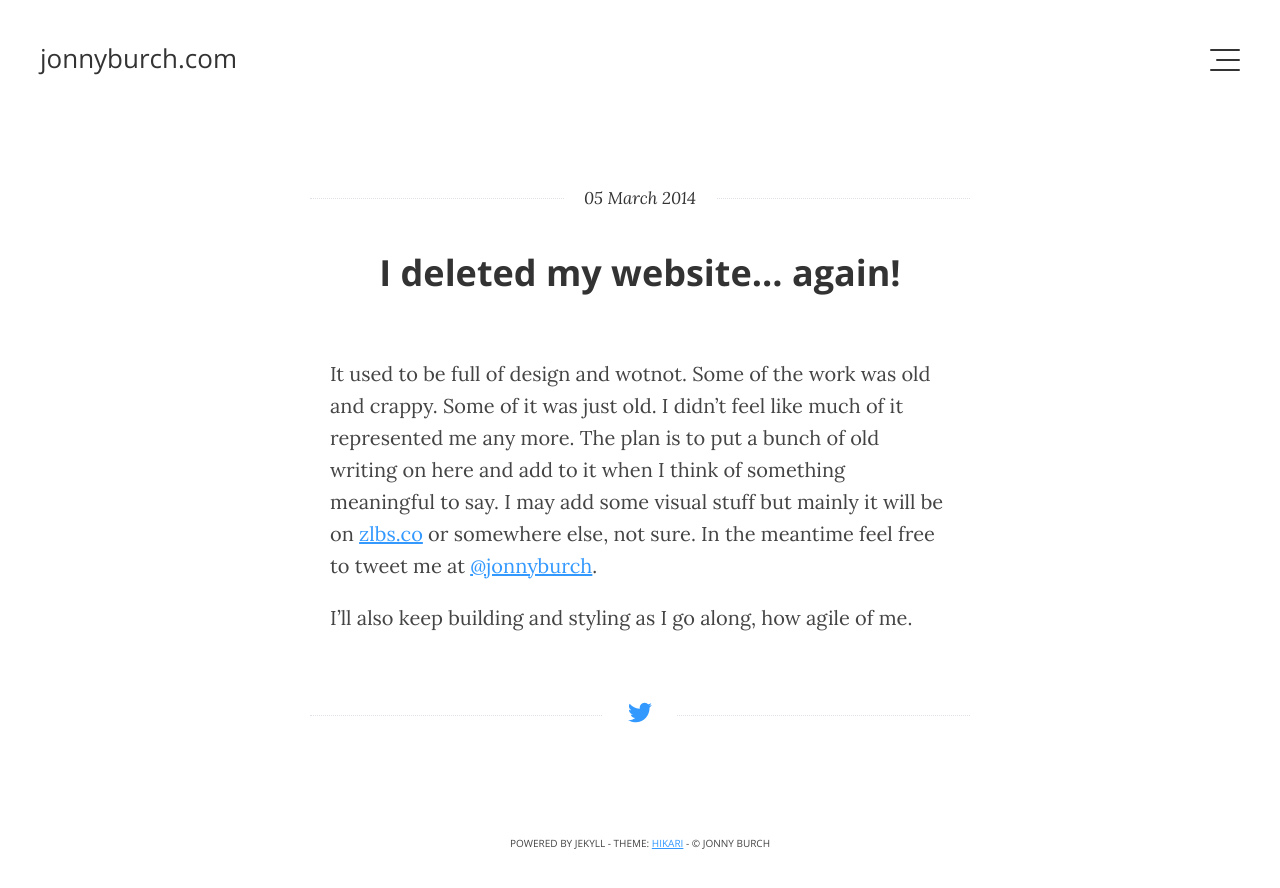
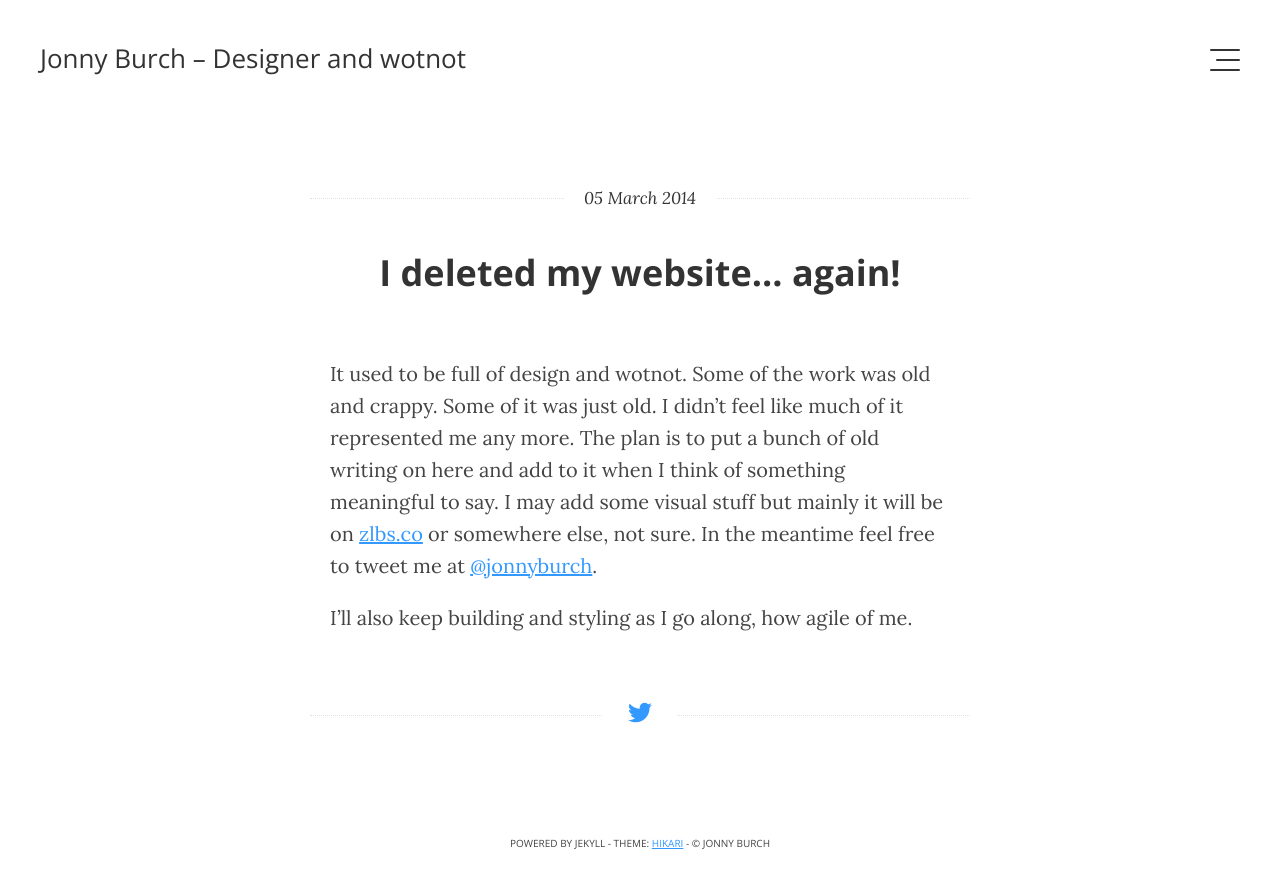
Before and after one commit to jonnyburch/jonnyburch.com, a Jekyll site: the page built from _posts/2014-01-28-welcome-to-jekyll.markdown, in a window 1280 px wide. Shown: the top 888 px of the page. Built offline with Jekyll 4.4.1, drawn with Linux system fonts in a browser that asks for light colours; Markdown is read by kramdown in place of the engine named in the settings.

Commit message:
title change

```diff
--- a/_config.yml
+++ b/_config.yml
@@ -1,4 +1,4 @@
-name: "jonnyburch.com"
+name: "Jonny Burch – Designer and wotnot"
 description: ""
 
 author: "Jonny Burch"
```
